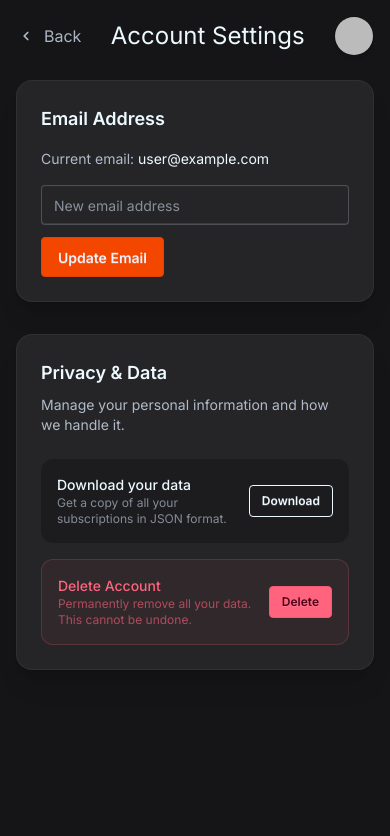
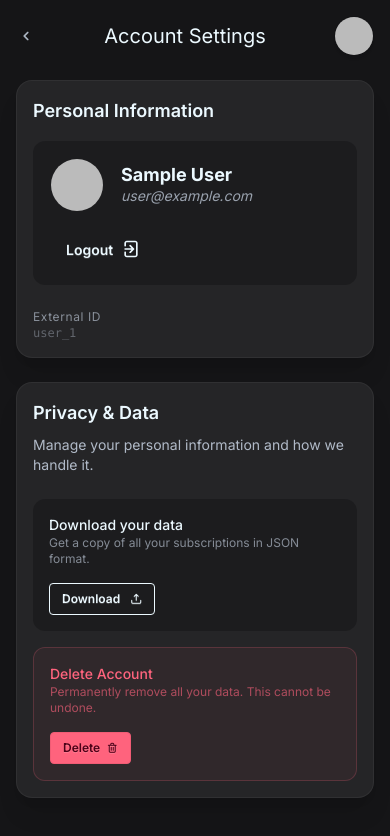
Before and after one commit to margoverd/subscriptions-manager, a Next.js app: page /settings in a window 390 px wide. Shown: the top 836 px of the page. Built offline with nearby package versions, Linux system fonts and the light colour scheme; no server answers; the database is empty; sample sign-in values are in the browser's storage.

Commit message:
feat: finalize Settings page with mobile responsiveness, DeleteAccout and DownloadData logic

```diff
--- /dev/null
+++ b/app/api/user/route.js
@@ -0,0 +1,39 @@
+import { NextResponse } from "next/server";
+import { auth } from "@/auth";
+import connectMongo from "@/libs/mongoose";
+import User from "@/models/User";
+import Sub from "@/models/Sub";
+import Category from "@/models/Category";
+
+export async function DELETE() {
+  try {
+    const session = await auth();
+
+    // 1. Проверяем авторизацию
+    if (!session) {
+      return NextResponse.json({ error: "Not authorized" }, { status: 401 });
+    }
+
+    await connectMongo();
+    const userId = session.user.id;
+
+    // 2. Удаляем все связанные данные пользователя
+    // Удаляем все подписки этого пользователя
+    await Sub.deleteMany({ userId });
+
+    // Удаляем все категории этого пользователя
+    await Category.deleteMany({ userId });
+
+    // 3. Удаляем самого пользователя
+    await User.findByIdAndDelete(userId);
+
+    // Возвращаем успех
+    return NextResponse.json({ message: "Account deleted successfully" });
+  } catch (e) {
+    console.error(e);
+    return NextResponse.json(
+      { error: "Internal server error" },
+      { status: 500 },
+    );
+  }
+}
--- a/app/settings/page.js
+++ b/app/settings/page.js
@@ -1,77 +1,123 @@
 import Icon from "@/components/Icon";
+import Image from "next/image";
 import MenuAvatarPopover from "@/components/MenuAvatarPopover";
 import Link from "next/link";
+import { auth } from "@/auth";
+import connectMongo from "@/libs/mongoose";
+import Sub from "@/models/Sub";
+import ButtonDownloadData from "@/components/ButtonDownloadData";
+import ButtonDeleteAccount from "@/components/ButtonDeleteAccount";
+import ButtonLogout from "@/components/ButtonLogout";
 
-export default function SettingsPage() {
+export default async function SettingsPage() {
+  const session = await auth();
+  await connectMongo();
+
+  const rawSubscriptions = await Sub.find({ userId: session.user.id }).lean();
+  const subscriptions = JSON.parse(JSON.stringify(rawSubscriptions));
+
   return (
     <div className="max-w-2xl mx-auto p-4 md:p-10">
-      <header className="max-full mx-auto pb-6 flex justify-between items-center">
+      <header className="max-full mx-auto pb-6 flex justify-between items-center gap-2">
         <Link
           href="/dashboard"
           aria-label="Back to Dashboard"
-          className="flex items-center gap-2 group text-base-content/70 hover:text-base-content transition-colors"
+          className="flex items-center gap-2 group text-base-content/70 hover:text-base-content transition-colors whitespace-nowrap"
         >
           <Icon
             name="angle-left"
             className="text-xl transform transition-transform duration-200 group-hover:-translate-x-1"
           />
-          <span>Back</span>
+          <span className="hidden sm:inline">Back</span>
         </Link>
-        <h1 className="text-2xl">Account Settings</h1>
 
-        <MenuAvatarPopover />
+        <h1 className="text-xl md:text-2xl truncate">
+          Account Settings
+        </h1>
+
+        <MenuAvatarPopover user={session.user} />
       </header>
 
-      <div className="space-y-8">
-        {/* Секция Email */}
-        <section className="bg-base-100 p-6 rounded-2xl border border-white/5 shadow-xl">
-          <h2 className="text-lg font-semibold mb-4">Email Address</h2>
-          <p className="text-sm text-base-content/70 mb-4">
-            Current email:{" "}
-            <span className="text-base-content">user@example.com</span>
-          </p>
-          <div className="flex flex-col gap-3">
-            <input
-              type="email"
-              placeholder="New email address"
-              className="input input-bordered w-full"
-            />
-            <button className="btn btn-primary w-fit shadow-none">
-              Update Email
-            </button>
+      <div className="space-y-6 md:y-8">
+        {/* Секция профиля */}
+        <section className="bg-base-100 p-4 md:p-6 rounded-2xl border border-white/5 shadow-xl">
+          <h2 className="text-lg font-semibold mb-4">Personal Information</h2>
+
+          <div className="flex flex-col md:flex-row md:items-center gap-4 mb-6 p-4 bg-base-200/50 rounded-xl relative">
+            <div className="flex items-center gap-4 flex-1">
+              {session.user.image ? (
+                <Image
+                  src={session.user.image}
+                  alt={session.user.name || "User"}
+                  width={56}
+                  height={56}
+                  className="rounded-full border-2 md:w-[64px] md:h-[64px]"
+                />
+              ) : (
+                <div className="w-14 h-14 md:w-16 md:h-16 rounded-full bg-primary flex items-center justify-center text-xl font-bold text-primary-content">
+                  {session.user.name?.[0] || session.user.email?.[0]}
+                </div>
+              )}
+              <div className="flex-1 min-w-0">
+                <p className="font-bold text-lg leading-tight truncate">
+                  {session.user.name}
+                </p>
+                <p className="text-sm text-base-content/60 italic truncate">
+                  {session.user.email}
+                </p>
+              </div>
+            </div>
+
+            {/* На мобилках Logout будет либо в углу, либо под текстом */}
+            <div className="md:static">
+              <ButtonLogout />
+            </div>
+          </div>
+
+          <div className="grid gap-4">
+            <div className="flex flex-col">
+              <span className="text-xs text-base-content/50 tracking-wider">
+                External ID
+              </span>
+              <span className="text-xs text-base-content/30 break-all font-mono">
+                {session.user.id}
+              </span>
+            </div>
           </div>
         </section>
 
         {/* Секция Данных (ЕС GDPR) */}
-        <section className="bg-base-100 p-6 rounded-2xl border border-white/5 shadow-xl">
+        <section className="bg-base-100 p-4 md:p-6 rounded-2xl border border-white/5 shadow-xl">
           <h2 className="text-lg font-semibold mb-2">Privacy & Data</h2>
           <p className="text-sm text-base-content/70 mb-6">
             Manage your personal information and how we handle it.
           </p>
 
           <div className="flex flex-col gap-4">
-            <div className="flex items-center justify-between p-4 bg-base-200/50 rounded-xl">
+            {/* Download Row */}
+            <div className="flex flex-col md:flex-row md:items-center justify-between p-4 bg-base-200/50 rounded-xl gap-4">
               <div>
-                <p className="font-medium text-sm shadow-none">
-                  Download your data
-                </p>
+                <p className="font-medium text-sm">Download your data</p>
                 <p className="text-xs text-base-content/50">
                   Get a copy of all your subscriptions in JSON format.
                 </p>
               </div>
-              <button className="btn btn-outline btn-sm">Download</button>
+              <div className="w-full md:w-auto">
+                <ButtonDownloadData subscriptions={subscriptions} />
+              </div>
             </div>
 
-            <div className="flex items-center justify-between p-4 border border-error/20 bg-error/5 rounded-xl">
+            {/* Delete Row */}
+            <div className="flex flex-col md:flex-row md:items-center justify-between p-4 border border-error/20 bg-error/5 rounded-xl gap-4">
               <div>
                 <p className="font-medium text-sm text-error">Delete Account</p>
                 <p className="text-xs text-error/60">
                   Permanently remove all your data. This cannot be undone.
                 </p>
               </div>
-              <button className="btn btn-error btn-sm shadow-none">
-                Delete
-              </button>
+              <div className="w-full md:w-auto text-right">
+                <ButtonDeleteAccount />
+              </div>
             </div>
           </div>
         </section>
--- /dev/null
+++ b/components/ButtonDeleteAccount.js
@@ -0,0 +1,48 @@
+"use client";
+
+import { useState } from "react";
+import { signOut } from "next-auth/react";
+import toast from "react-hot-toast";
+import Icon from "./Icon";
+
+export default function ButtonDeleteAccount() {
+  const [isLoading, setIsLoading] = useState(false);
+
+  const handleDelete = async () => {
+    // Стандартное подтверждение браузера (безопасность прежде всего)
+    const confirmed = window.confirm(
+      "Are you absolutely sure? This will delete all your data and account permanently. This action cannot be undone.",
+    );
+
+    if (!confirmed) return;
+
+    setIsLoading(true);
+
+    try {
+      // Вызываем API для удаления (нам нужно будет создать этот роут)
+      const response = await fetch("/api/user", { method: "DELETE" });
+
+      if (response.ok) {
+        toast.success("Account deleted. Goodbye!");
+        // Разлогиниваем пользователя и редиректим на главную
+        signOut({ callbackUrl: "/" });
+      } else {
+        throw new Error();
+      }
+    } catch (e) {
+      toast.error("Something went wrong. Please try again.");
+      setIsLoading(false);
+    }
+  };
+
+  return (
+    <button
+      onClick={handleDelete}
+      disabled={isLoading}
+      className="btn btn-error btn-sm shadow-none flex items-center"
+    >
+      {isLoading ? "Deleting..." : "Delete"}
+      <Icon name="trash-alt" className="" />
+    </button>
+  );
+}
--- a/components/ButtonDeleteSub.js
+++ b/components/ButtonDeleteSub.js
@@ -35,7 +35,7 @@ const ButtonDeleteSub = ({ subId }) => {
         className="btn btn-ghost btn-circle text-error border-none shadow-none hover:bg-error/20"
         aria-label="Delete Sub"
       >
-        <Icon name="trash-alt" className="text-xl" />
+        <Icon name="trash-alt" className="" />
       </button>
     </>
   );
--- /dev/null
+++ b/components/ButtonDownloadData.js
@@ -0,0 +1,47 @@
+"use client";
+
+import { useState } from "react";
+import toast from "react-hot-toast";
+import Icon from "./Icon";
+
+export default function ButtonDownloadData({ subscriptions }) {
+  const [isLoading, setIsLoading] = useState(false);
+
+  const handleDownload = () => {
+    setIsLoading(true);
+    try {
+      // Создаем JSON из данных
+      const dataStr = JSON.stringify(subscriptions, null, 2);
+      const dataBlob = new Blob([dataStr], { type: "application/json" });
+
+      // Создаем временную ссылку для скачивания
+      const url = window.URL.createObjectURL(dataBlob);
+      const link = document.createElement("a");
+      link.href = url;
+      link.download = "my_subscriptions_data.json";
+
+      // Симулируем клик и удаляем ссылку
+      document.body.appendChild(link);
+      link.click();
+      document.body.removeChild(link);
+      window.URL.revokeObjectURL(url);
+
+      toast.success("Data downloaded successfully!");
+    } catch (e) {
+      toast.error("Failed to download data");
+    } finally {
+      setIsLoading(false);
+    }
+  };
+
+  return (
+    <button
+      onClick={handleDownload}
+      disabled={isLoading}
+      className="btn btn-outline btn-sm"
+    >
+      {isLoading ? "Preparing..." : "Download"}
+      <Icon name="export" className="ml-1" />
+    </button>
+  );
+}
```
